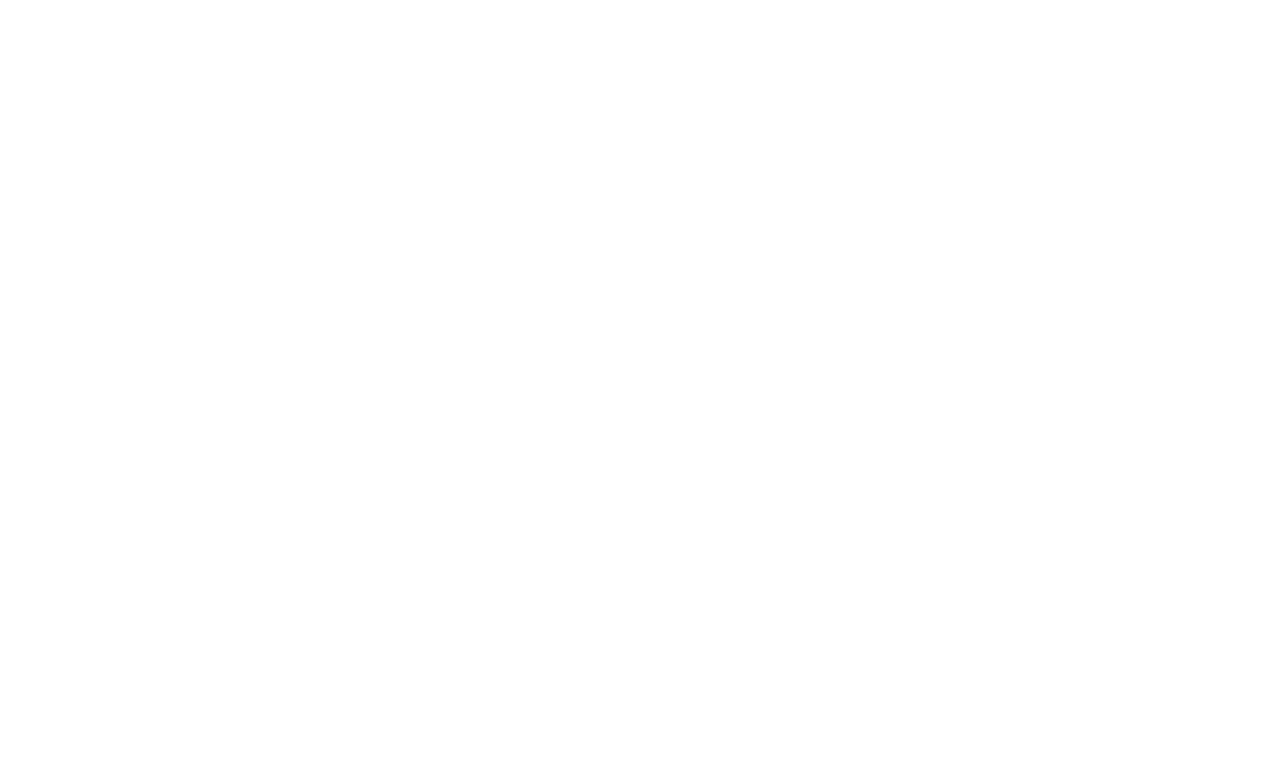
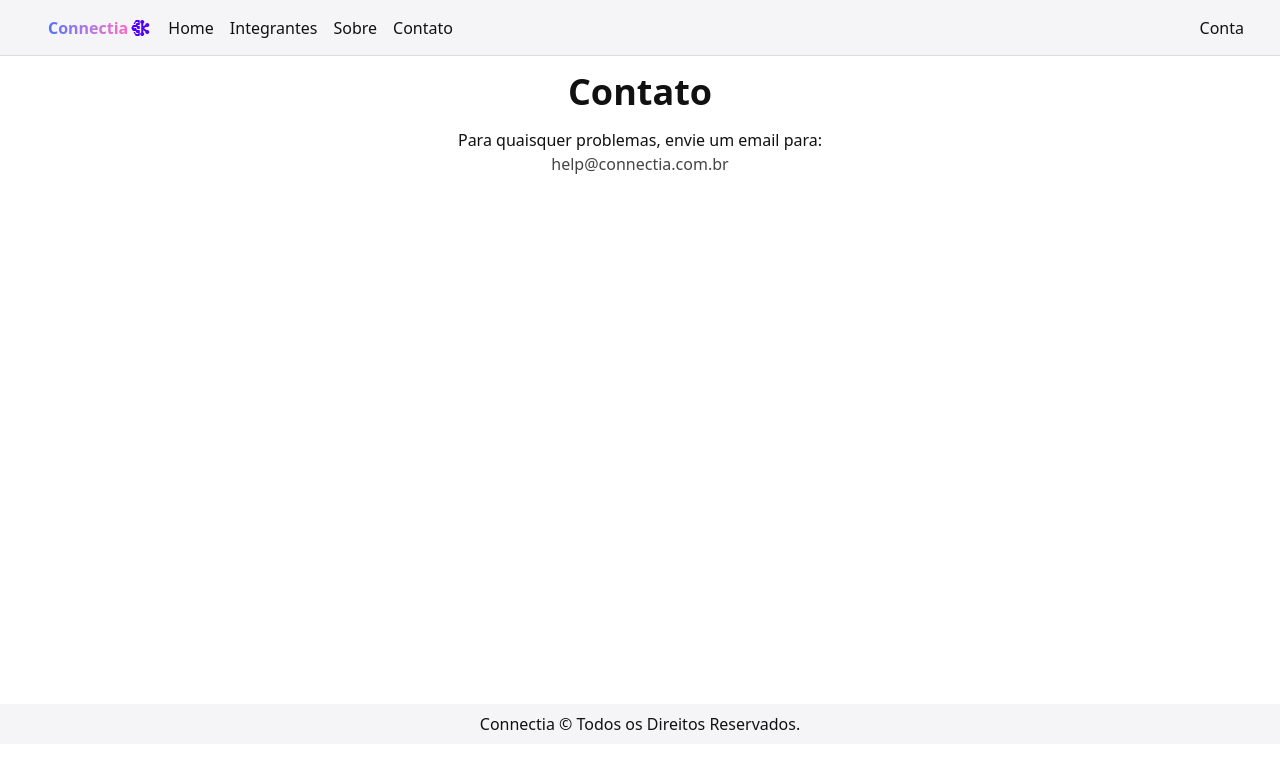
Before and after one commit to GS-2-Connectia/Front-End, a React (Vite) app: page /contato in a window 1280 px wide. Before the commit this address had no page. Shown: the top 768 px of the page. Built offline with nearby package versions, Linux system fonts and the light colour scheme; some icons are missing.

Commit message:
feat: Contact page created

```diff
--- a/src/App.tsx
+++ b/src/App.tsx
@@ -8,6 +8,7 @@
 import { AuthContext, AuthProvider } from "./context/auth-context"
 import { CoursesProvider } from "./context/course-context"
 import { Login } from "./pages/login"
+import { Contact } from "./pages/contact"
 
 interface PrivateRouteProps {
   children: React.ReactNode;
@@ -39,6 +40,7 @@
               <Route path="/integrantes" element={<Members />} />
               <Route path="/sobre" element={<About />} />
               <Route path="/usuario" element={<Profile />} />
+              <Route path="/contato" element={<Contact />} />
             </Route>
           </Routes>
         </BrowserRouter>
--- /dev/null
+++ b/src/pages/contact.tsx
@@ -0,0 +1,9 @@
+export function Contact() {
+    return (
+        <div className="text-center min-h-[75dvh]">
+            <h1 className="title">Contato</h1>
+            <h2 className="">Para quaisquer problemas, envie um email para: </h2>
+            <p className="text-(--text-2)">help@connectia.com.br</p>
+        </div>
+    )
+}
```
Also changed, not shown: 1 other file (tests, documents, lock files or other folders).
